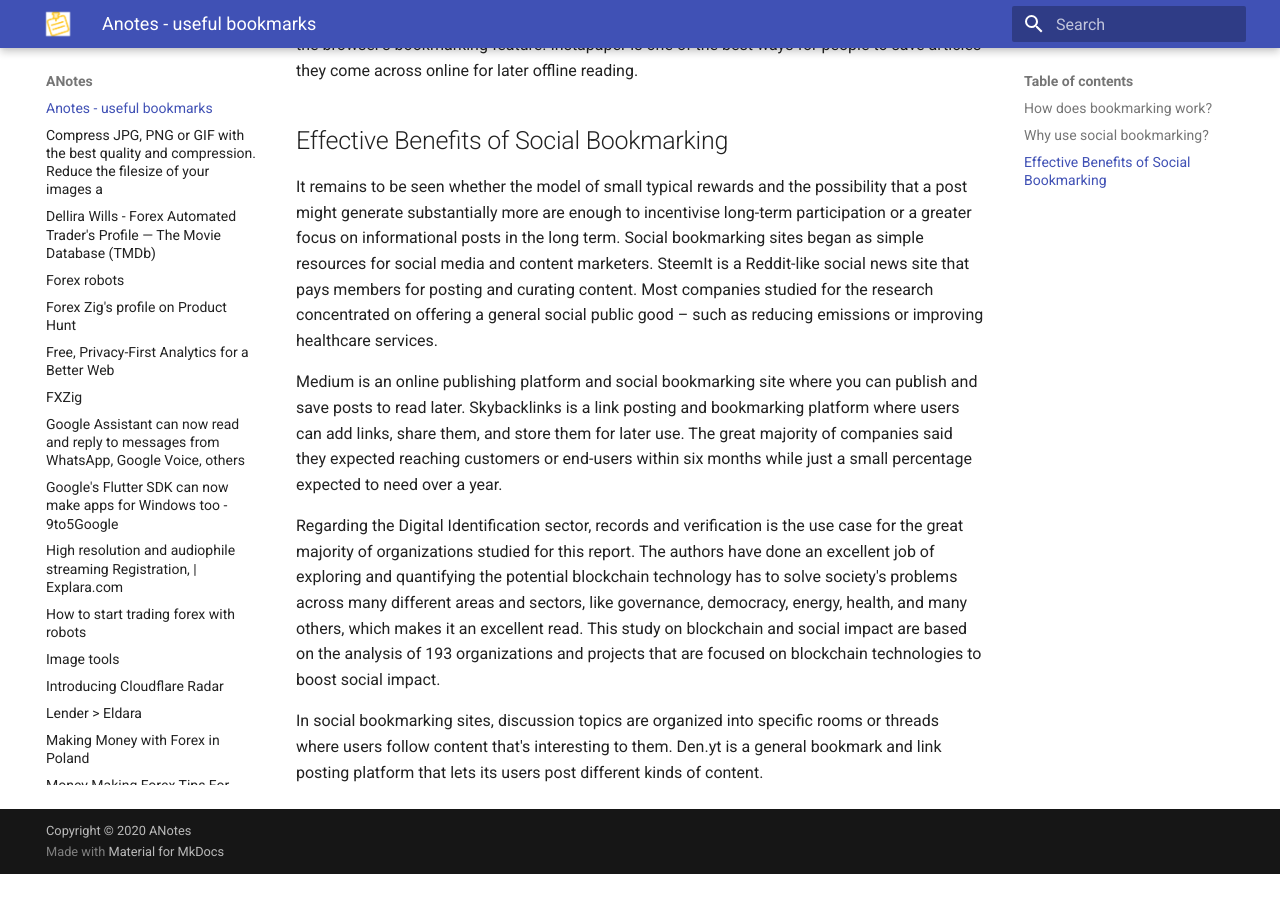
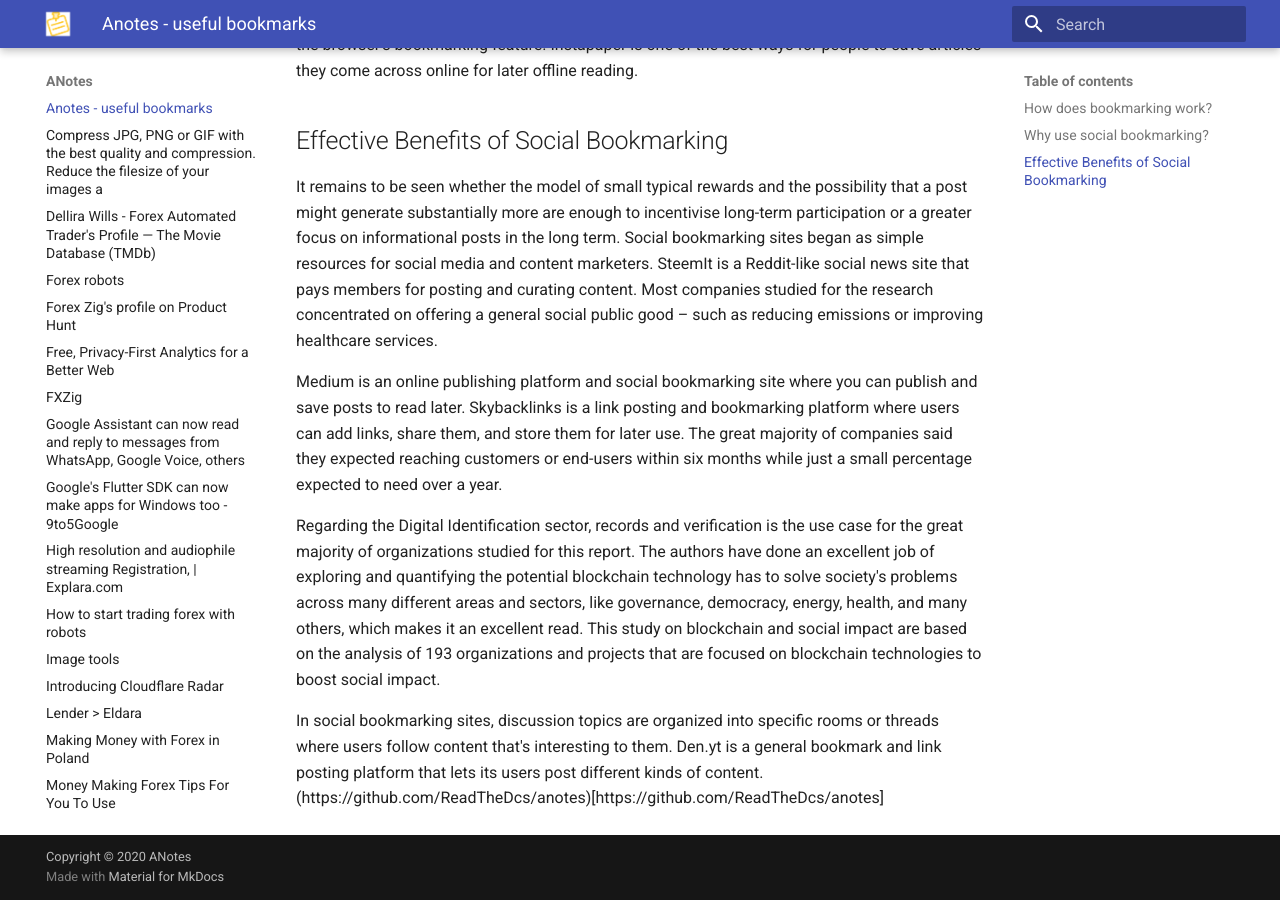
Before and after one commit to ReadTheDcs/anotes, an MkDocs documentation site: the page built from docs/index.md, in a window 1280 px wide and 900 px high, scrolled down 1315 px. Built offline with MkDocs 1.6.1 and Material for MkDocs 9.7.7, drawn with Linux system fonts in a browser that asks for light colours; before the commit the page ends 2189 px from its top, so only the background shows below that; part of the change alters nothing that is shown.

Commit message:
Update index.md

```diff
--- a/docs/index.md
+++ b/docs/index.md
@@ -27,3 +27,4 @@ Medium is an online publishing platform and social bookmarking site where you ca
 Regarding the Digital Identification sector, records and verification is the use case for the great majority of organizations studied for this report. The authors have done an excellent job of exploring and quantifying the potential blockchain technology has to solve society's problems across many different areas and sectors, like governance, democracy, energy, health, and many others, which makes it an excellent read. This study on blockchain and social impact are based on the analysis of 193 organizations and projects that are focused on blockchain technologies to boost social impact.
 
 In social bookmarking sites, discussion topics are organized into specific rooms or threads where users follow content that's interesting to them. Den.yt is a general bookmark and link posting platform that lets its users post different kinds of content.
+(https://github.com/ReadTheDcs/anotes)[https://github.com/ReadTheDcs/anotes]
```
